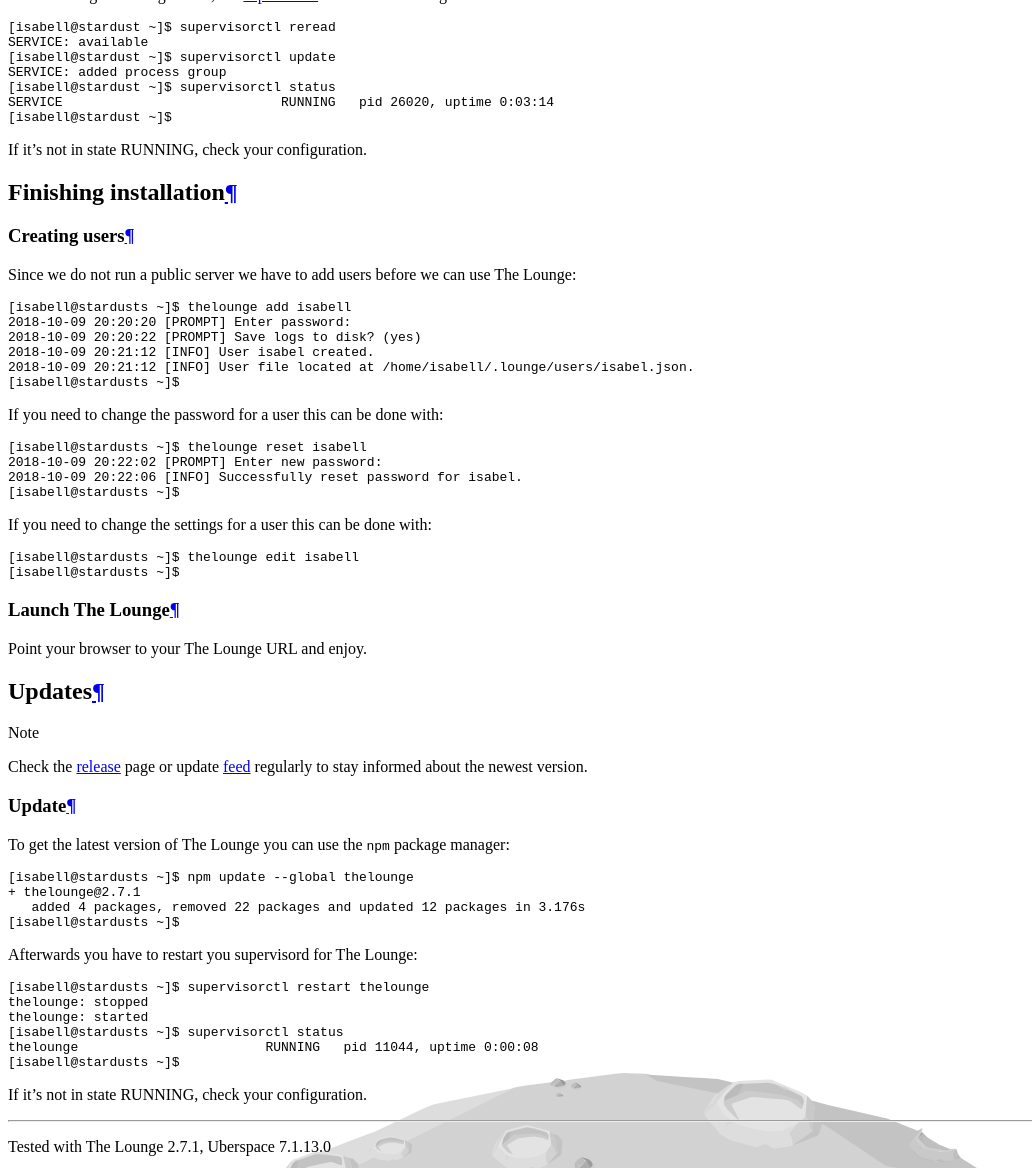
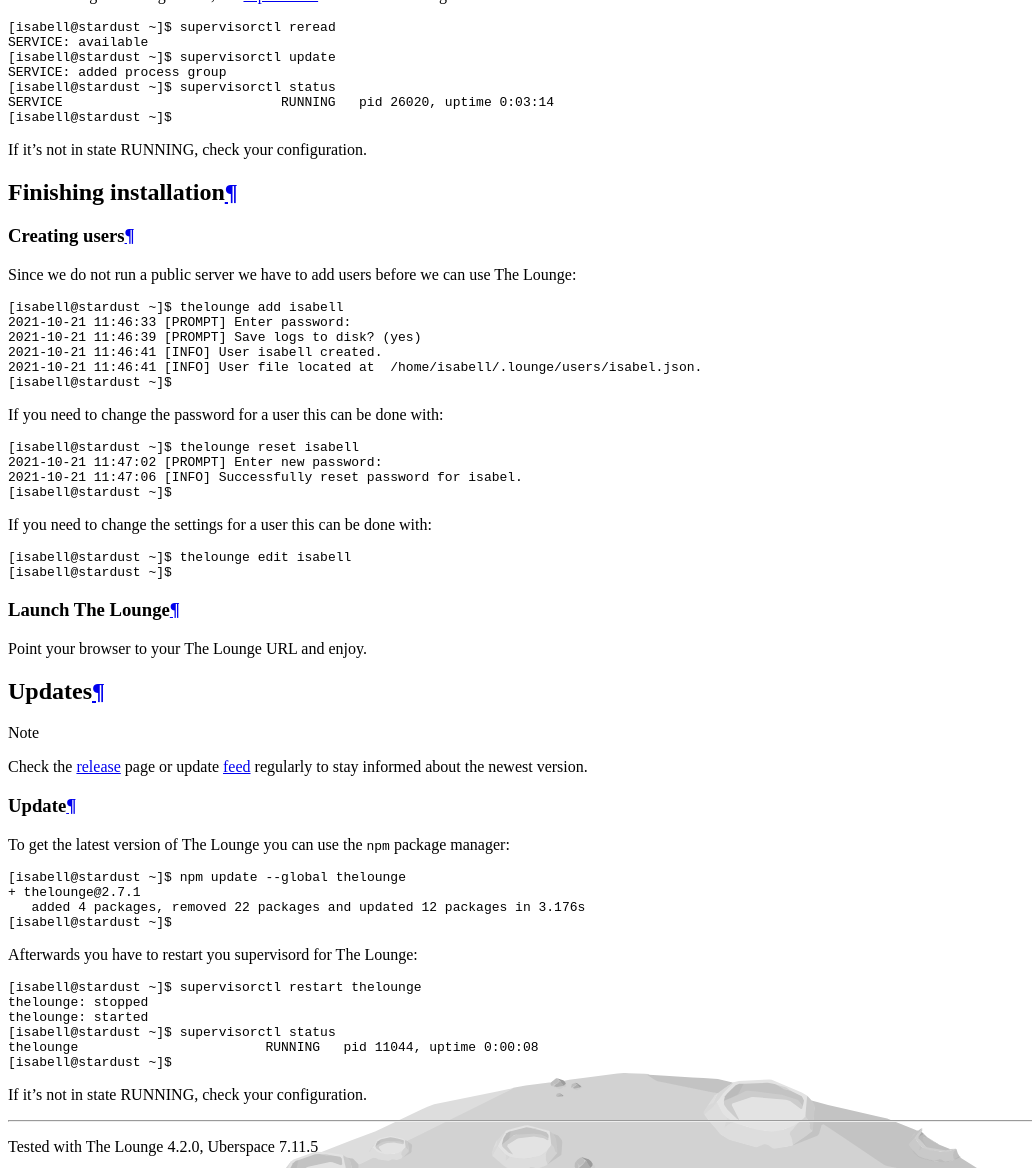
Before and after one commit to Uberspace/lab, a Sphinx documentation site: the page built from source/guide_the-lounge.rst, in a window 1280 px wide and 1400 px high, scrolled down 6258 px, cut to the strip 0-1168 px from the top of the window. Shown: the whole strip, without its empty margins (0-1032 px from the left). Built offline with Sphinx 7.4.7 and the Read the Docs theme 2.0.0, drawn with Linux system fonts in a browser that asks for light colours; some of the changed text lies outside the part shown.

Commit message:
[the-lounge] test with current versions
no fixes needed for installation, updated version numbers; minor typos fixed

```diff
--- a/source/guide_the-lounge.rst
+++ b/source/guide_the-lounge.rst
@@ -17,7 +17,7 @@
 
 .. tag_list::
 
-`The Lounge`_ is an open source IRC web client written in JavaScript and distributed under the MIT License, this self hosted client stays always connected so you never miss out on the most important chats. Another goal of The Lounge is to bring modern chat features such as push notifications, link previews and many more to your IRC chats.
+`The Lounge`_ is an open source IRC web client written in JavaScript and distributed under the MIT License. This self hosted client stays always connected so you never miss out on the most important chats. Another goal of The Lounge is to bring modern chat features such as push notifications, link previews and many more to your IRC chats.
 
 The Lounge is based on the project Shout_ from which it is a community driven fork.
 
@@ -56,7 +56,7 @@
 
  [isabell@stardusts ~]$ npm install --global thelounge
  [...]
- + thelounge@2.7.0
+ + thelounge@4.2.0
  added 242 packages in 31.627s
  [isabell@stardusts ~]$
 
@@ -66,7 +66,7 @@
 ::
 
  [isabell@stardusts ~]$ thelounge --version
- v2.7.0
+ v4.2.0
 
 Configuration
 =============
@@ -144,29 +144,29 @@
 .. code-block:: console
  :emphasize-lines: 2, 3
 
- [isabell@stardusts ~]$ thelounge add isabell
- 2018-10-09 20:20:20 [PROMPT] Enter password:
- 2018-10-09 20:20:22 [PROMPT] Save logs to disk? (yes)
- 2018-10-09 20:21:12 [INFO] User isabel created.
- 2018-10-09 20:21:12 [INFO] User file located at /home/isabell/.lounge/users/isabel.json.
- [isabell@stardusts ~]$
+ [isabell@stardust ~]$ thelounge add isabell
+ 2021-10-21 11:46:33 [PROMPT] Enter password:
+ 2021-10-21 11:46:39 [PROMPT] Save logs to disk? (yes)
+ 2021-10-21 11:46:41 [INFO] User isabell created.
+ 2021-10-21 11:46:41 [INFO] User file located at  /home/isabell/.lounge/users/isabel.json.
+ [isabell@stardust ~]$
 
 If you need to change the password for a user this can be done with:
 
 .. code-block:: console
  :emphasize-lines: 2
 
- [isabell@stardusts ~]$ thelounge reset isabell
- 2018-10-09 20:22:02 [PROMPT] Enter new password:
- 2018-10-09 20:22:06 [INFO] Successfully reset password for isabel.
- [isabell@stardusts ~]$
+ [isabell@stardust ~]$ thelounge reset isabell
+ 2021-10-21 11:47:02 [PROMPT] Enter new password:
+ 2021-10-21 11:47:06 [INFO] Successfully reset password for isabel.
+ [isabell@stardust ~]$
 
 If you need to change the settings for a user this can be done with:
 
 ::
 
- [isabell@stardusts ~]$ thelounge edit isabell
- [isabell@stardusts ~]$
+ [isabell@stardust ~]$ thelounge edit isabell
+ [isabell@stardust ~]$
 
 Launch The Lounge
 -----------------
@@ -185,21 +185,21 @@
 
 ::
 
- [isabell@stardusts ~]$ npm update --global thelounge
+ [isabell@stardust ~]$ npm update --global thelounge
  + thelounge@2.7.1
     added 4 packages, removed 22 packages and updated 12 packages in 3.176s
- [isabell@stardusts ~]$
+ [isabell@stardust ~]$
 
 Afterwards you have to restart you supervisord for The Lounge:
 
 .. code-block:: console
 
- [isabell@stardusts ~]$ supervisorctl restart thelounge
+ [isabell@stardust ~]$ supervisorctl restart thelounge
  thelounge: stopped
  thelounge: started
- [isabell@stardusts ~]$ supervisorctl status
+ [isabell@stardust ~]$ supervisorctl status
  thelounge                        RUNNING   pid 11044, uptime 0:00:08
- [isabell@stardusts ~]$
+ [isabell@stardust ~]$
 
 If it's not in state RUNNING, check your configuration.
 
@@ -211,6 +211,6 @@
 
 ----
 
-Tested with The Lounge 2.7.1, Uberspace 7.1.13.0
+Tested with The Lounge 4.2.0, Uberspace 7.11.5
 
 .. author_list::
```
Also changed, not shown: other parts of source/guide_the-lounge.rst (+3 -3 lines).
